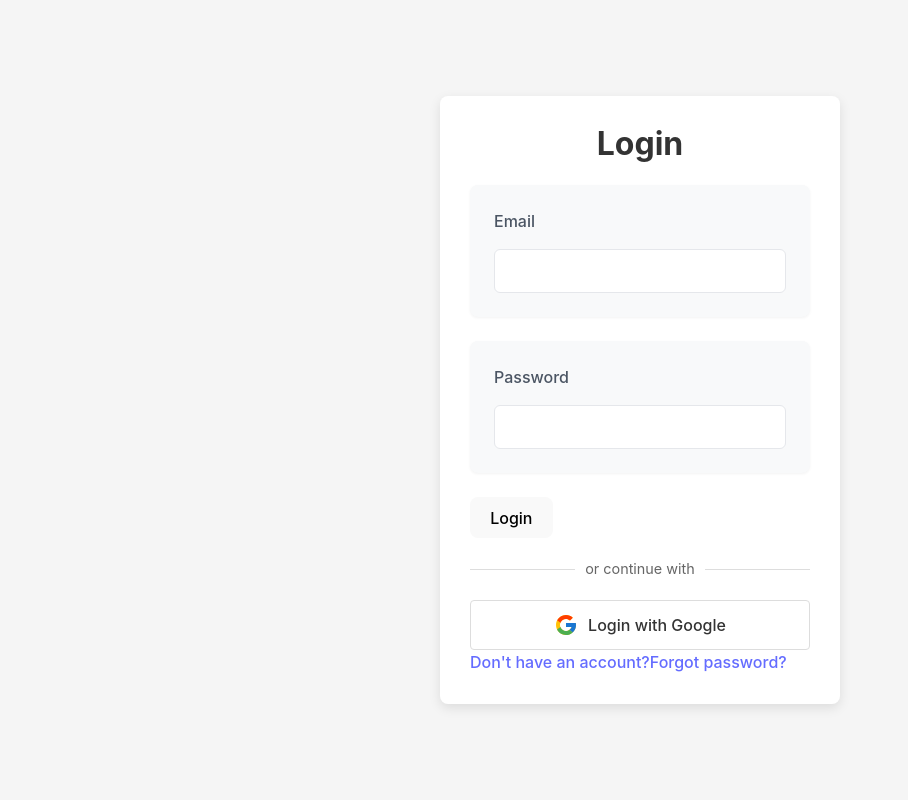
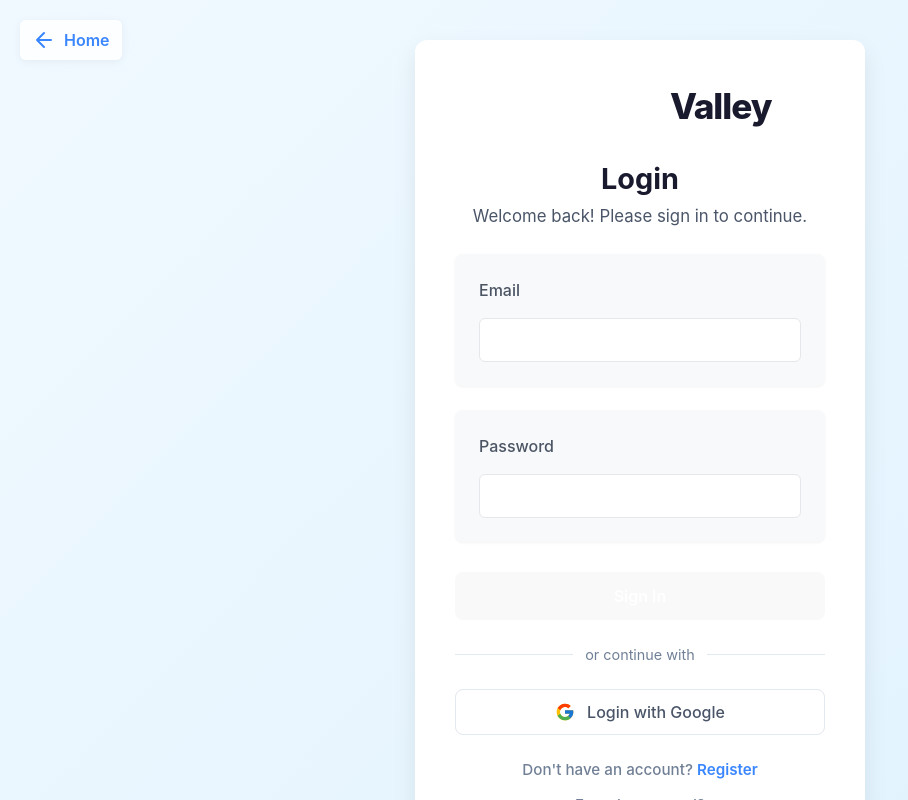
Before and after one commit to MrSiuuu/genesixx-valley, a React (Vite) app in the folder frontend/: page /login in a window 1280 px wide. Shown: the whole page, without its empty margins (0-908 px from the left). Built offline with nearby package versions, Linux system fonts and the light colour scheme; no server answers.

Commit message:
Login Page

```diff
--- a/frontend/src/pages/Login.jsx
+++ b/frontend/src/pages/Login.jsx
@@ -59,9 +59,26 @@ function Login() {
   };
 
   return (
+    <div className="auth-page">
+      <div className="auth-return-link">
+        <Link to="/" className="return-button">
+          <svg xmlns="http://www.w3.org/2000/svg" width="24" height="24" viewBox="0 0 24 24" fill="none" stroke="currentColor" strokeWidth="2" strokeLinecap="round" strokeLinejoin="round">
+            <path d="M19 12H5M12 19l-7-7 7-7"/>
+          </svg>
+          {t('common.home')}
+        </Link>
+      </div>
+
       <div className="auth-container">
         <div className="auth-card">
-        <h1>{t('auth.loginTitle')}</h1>
+          <div className="auth-logo">
+            <Link to="/">
+              <span className="logo-text"><span className="logo-gradient">Genesixx</span> Valley</span>
+            </Link>
+          </div>
+
+          <h1>{t('login.title')}</h1>
+          <p className="auth-description">{t('login.subtitle')}</p>
 
           {error && <div className="auth-error">{error}</div>}
 
@@ -71,6 +88,7 @@ function Login() {
               <input
                 type="email"
                 id="email"
+                className="form-control"
                 value={email}
                 onChange={(e) => setEmail(e.target.value)}
                 required
@@ -82,6 +100,7 @@ function Login() {
               <input
                 type="password"
                 id="password"
+                className="form-control"
                 value={password}
                 onChange={(e) => setPassword(e.target.value)}
                 required
@@ -93,7 +112,7 @@ function Login() {
               className="btn-auth"
               disabled={loading}
             >
-            {loading ? t('common.loading') : t('common.login')}
+              {loading ? t('common.loading') : t('login.submit')}
             </button>
           </form>
 
@@ -107,12 +126,12 @@ function Login() {
             disabled={loading}
           >
             <img src="/google-icon.svg" alt="Google" className="google-icon" />
-          {t('auth.loginWithGoogle')}
+            {t('login.googleLogin')}
           </button>
 
           <div className="auth-links">
             <Link to="/register" className="auth-link">
-            {t('auth.dontHaveAccount')}
+              {t('login.noAccount')} <span>{t('login.register')}</span>
             </Link>
             <Link to="/forgot-password" className="auth-link">
               {t('auth.forgotPassword')}
@@ -120,6 +139,7 @@ function Login() {
           </div>
         </div>
       </div>
+    </div>
   );
 }
 
--- a/frontend/src/pages/Register.jsx
+++ b/frontend/src/pages/Register.jsx
@@ -41,19 +41,60 @@ function Register() {
     }
   };
 
+  const handleGoogleRegister = async () => {
+    try {
+      setLoading(true);
+      setError(null);
+
+      const { error } = await supabase.auth.signInWithOAuth({
+        provider: 'google',
+        options: {
+          redirectTo: 'http://localhost:5173/dashboard'
+        }
+      });
+
+      if (error) throw error;
+
+      // La redirection est gérée par Supabase
+    } catch (error) {
+      console.error('Erreur de connexion avec Google:', error);
+      setError(error.message);
+    } finally {
+      setLoading(false);
+    }
+  };
+
   return (
+    <div className="auth-page">
+      <div className="auth-return-link">
+        <Link to="/" className="return-button">
+          <svg xmlns="http://www.w3.org/2000/svg" width="24" height="24" viewBox="0 0 24 24" fill="none" stroke="currentColor" strokeWidth="2" strokeLinecap="round" strokeLinejoin="round">
+            <path d="M19 12H5M12 19l-7-7 7-7"/>
+          </svg>
+          {t('common.home')}
+        </Link>
+      </div>
+
       <div className="auth-container">
         <div className="auth-card">
-        <h1>{t('auth.registerTitle')}</h1>
+          <div className="auth-logo">
+            <Link to="/">
+              <span className="logo-text"><span className="logo-gradient">Genesixx</span> Valley</span>
+            </Link>
+          </div>
+
+          <h1>{t('register.title')}</h1>
+          <p className="auth-description">{t('register.subtitle')}</p>
 
           {error && <div className="auth-error">{error}</div>}
 
           <form onSubmit={handleRegister} className="auth-form">
             <div className="form-group">
-            <label htmlFor="name">{t('common.name')}</label>
+              <label htmlFor="name">{t('register.name')}</label>
               <input
                 type="text"
                 id="name"
+                className="form-control"
                 value={name}
                 onChange={(e) => setName(e.target.value)}
                 required
@@ -65,6 +106,7 @@ function Register() {
               <input
                 type="email"
                 id="email"
+                className="form-control"
                 value={email}
                 onChange={(e) => setEmail(e.target.value)}
                 required
@@ -76,6 +118,7 @@ function Register() {
               <input
                 type="password"
                 id="password"
+                className="form-control"
                 value={password}
                 onChange={(e) => setPassword(e.target.value)}
                 required
@@ -87,14 +130,28 @@ function Register() {
               className="btn-auth"
               disabled={loading}
             >
-            {loading ? t('common.loading') : t('common.register')}
+              {loading ? t('common.loading') : t('register.submit')}
             </button>
           </form>
 
+          <div className="auth-divider">
+            <span>{t('auth.orContinueWith')}</span>
+          </div>
+
+          <button
+            onClick={handleGoogleRegister}
+            className="btn-google"
+            disabled={loading}
+          >
+            <img src="/google-icon.svg" alt="Google" className="google-icon" />
+            {t('register.googleRegister')}
+          </button>
+
           <div className="auth-links">
             <Link to="/login" className="auth-link">
-            {t('auth.alreadyHaveAccount')}
+              {t('register.hasAccount')} <span>{t('register.login')}</span>
             </Link>
+          </div>
         </div>
       </div>
     </div>
--- a/frontend/src/styles/auth.css
+++ b/frontend/src/styles/auth.css
@@ -1,26 +1,95 @@
-/* Styles pour les pages d'authentification */
+/* Styles for authentication pages */
+.auth-page {
+  font-family: "Inter", "Roboto", sans-serif;
+  min-height: 100vh;
+  position: relative;
+  width: 100%;
+  overflow-x: hidden;
+}
+
+.auth-return-link {
+  position: absolute;
+  top: 20px;
+  left: 20px;
+  z-index: 10;
+}
+
+.return-button {
+  display: flex;
+  align-items: center;
+  gap: 8px;
+  color: #3a86ff;
+  font-weight: 600;
+  text-decoration: none;
+  padding: 8px 12px;
+  border-radius: 6px;
+  transition: all 0.3s ease;
+  background-color: rgba(255, 255, 255, 0.9);
+  box-shadow: 0 2px 10px rgba(0, 0, 0, 0.05);
+}
+
+.return-button:hover {
+  background-color: #f0f9ff;
+  transform: translateY(-2px);
+}
+
 .auth-container {
   display: flex;
   justify-content: center;
   align-items: center;
   min-height: 100vh;
-  padding: 20px;
-  background-color: #f5f5f5;
+  padding: 40px 20px;
+  background: linear-gradient(135deg, #f0f9ff 0%, #e0f2fe 100%);
+  box-sizing: border-box;
 }
 
 .auth-card {
   width: 100%;
-  max-width: 400px;
-  padding: 30px;
+  max-width: 450px;
+  padding: 40px;
   background-color: white;
-  border-radius: 8px;
-  box-shadow: 0 4px 12px rgba(0, 0, 0, 0.1);
+  border-radius: 12px;
+  box-shadow: 0 10px 25px rgba(0, 0, 0, 0.08);
+  transition: all 0.3s ease;
+}
+
+.auth-logo {
+  text-align: center;
+  margin-bottom: 30px;
+}
+
+.logo-text {
+  font-size: 2.2rem;
+  font-weight: 800;
+  color: #1a1a2e;
+  letter-spacing: -0.03em;
+}
+
+.logo-gradient {
+  background: linear-gradient(135deg, #3a86ff 0%);
+  -webkit-background-clip: text;
+  background-clip: text;
+  -webkit-text-fill-color: transparent;
+  text-fill-color: transparent;
 }
 
 .auth-card h1 {
+  font-size: 1.8rem;
+  margin-bottom: 10px;
+  color: #1a1a2e;
+  text-align: center;
+  font-weight: 700;
+}
+
+.auth-description {
+  color: #4a5568;
   margin-bottom: 24px;
-  color: #333;
   text-align: center;
+  font-size: 1.05rem;
+}
+
+.auth-form {
+  margin-bottom: 20px;
 }
 
 .form-group {
@@ -31,137 +100,180 @@
   display: block;
   margin-bottom: 8px;
   font-weight: 500;
-  color: #555;
+  color: #2d3748;
 }
 
 .form-control {
   width: 100%;
-  padding: 10px 12px;
-  font-size: 16px;
-  border: 1px solid #ddd;
-  border-radius: 4px;
-  transition: border-color 0.2s;
+  padding: 12px 16px;
+  font-size: 1rem;
+  border: 1px solid #e2e8f0;
+  border-radius: 8px;
+  transition: all 0.2s;
+  box-sizing: border-box;
 }
 
 .form-control:focus {
-  border-color: #4a6cf7;
+  border-color: #3a86ff;
   outline: none;
+  box-shadow: 0 0 0 3px rgba(58, 134, 255, 0.2);
 }
 
-.btn {
+.btn-auth {
   display: block;
   width: 100%;
-  padding: 12px;
-  font-size: 16px;
-  font-weight: 500;
+  padding: 14px;
+  font-size: 1rem;
+  font-weight: 600;
   text-align: center;
   border: none;
-  border-radius: 4px;
+  border-radius: 8px;
+  background: linear-gradient(to right, #3a86ff);
+  color: white;
   cursor: pointer;
-  transition: background-color 0.2s;
+  transition: all 0.3s ease;
+  margin-top: 30px;
 }
 
-.btn-primary {
-  background-color: #4a6cf7;
-  color: white;
+.btn-auth:hover {
+  transform: translateY(-3px);
+  box-shadow: 0 7px 14px rgba(58, 134, 255, 0.3);
 }
 
-.btn-primary:hover {
-  background-color: #3a5ce5;
+.btn-auth:disabled {
+  background: #a0aec0;
+  cursor: not-allowed;
+  transform: none;
+  box-shadow: none;
 }
 
-.btn:disabled {
-  background-color: #a0a0a0;
-  cursor: not-allowed;
-}
-
-.error-message {
-  padding: 10px;
+.auth-error {
+  padding: 12px;
   margin-bottom: 20px;
-  color: #721c24;
-  background-color: #f8d7da;
-  border: 1px solid #f5c6cb;
-  border-radius: 4px;
-}
-
-.auth-link {
-  margin-top: 20px;
+  color: #e53e3e;
+  background-color: #fed7d7;
+  border-radius: 8px;
+  font-size: 0.95rem;
   text-align: center;
-}
-
-.auth-link a {
-  color: #4a6cf7;
-  text-decoration: none;
-}
-
-.auth-link a:hover {
-  text-decoration: underline;
-}
-
-.success-message {
-  background-color: #d1fae5;
-  color: #065f46;
-  padding: 12px;
-  border-radius: 4px;
-  margin-bottom: 16px;
-  text-align: center;
-}
-
-.text-center {
-  text-align: center;
-}
-
-.mt-4 {
-  margin-top: 1.5rem;
-}
-
-/* Styles pour le bouton Google */
-.btn-google {
-  display: flex;
-  align-items: center;
-  justify-content: center;
-  gap: 10px;
-  width: 100%;
-  padding: 12px;
-  background-color: white;
-  color: #333;
-  border: 1px solid #ddd;
-  border-radius: 4px;
-  font-size: 1rem;
-  cursor: pointer;
-  transition: background-color 0.2s;
-}
-
-.btn-google:hover {
-  background-color: #f5f5f5;
-}
-
-.google-icon {
-  width: 24px;
-  height: 24px;
 }
 
 .auth-divider {
   display: flex;
   align-items: center;
-  margin: 20px 0;
-  color: #666;
+  margin: 24px 0;
+  color: #718096;
 }
 
 .auth-divider::before,
 .auth-divider::after {
   content: "";
   flex: 1;
-  border-bottom: 1px solid #ddd;
+  border-bottom: 1px solid #e2e8f0;
 }
 
 .auth-divider span {
-  padding: 0 10px;
+  padding: 0 12px;
   font-size: 0.9rem;
 }
 
-.auth-description {
-  color: #6b7280;
-  margin-bottom: 24px;
+/* Google button styling */
+.btn-google {
+  display: flex;
+  align-items: center;
+  justify-content: center;
+  gap: 12px;
+  width: 100%;
+  padding: 12px;
+  background-color: white;
+  color: #4a5568;
+  border: 1px solid #e2e8f0;
+  border-radius: 8px;
+  font-size: 1rem;
+  font-weight: 500;
+  cursor: pointer;
+  transition: all 0.3s ease;
+}
+
+.btn-google:hover {
+  background-color: #f7fafc;
+  border-color: #cbd5e0;
+  transform: translateY(-2px);
+}
+
+.google-icon {
+  width: 20px;
+  height: 20px;
+}
+
+.auth-links {
+  margin-top: 24px;
+  display: flex;
+  flex-direction: column;
+  gap: 12px;
   text-align: center;
 }
+
+.auth-link {
+  color: #718096;
+  text-decoration: none;
+  font-size: 0.95rem;
+  transition: color 0.2s;
+}
+
+.auth-link:hover {
+  color: #3a86ff;
+}
+
+.auth-link span {
+  color: #3a86ff;
+  font-weight: 600;
+}
+
+/* Fix for Safari and older browsers */
+@supports not (background-clip: text) {
+  .logo-gradient {
+    background: none;
+    -webkit-text-fill-color: #3a86ff;
+    color: #3a86ff;
+  }
+}
+
+/* Responsive styles */
+@media (max-width: 576px) {
+  .auth-card {
+    padding: 25px;
+  }
+
+  .logo-text {
+    font-size: 1.8rem;
+  }
+
+  .auth-card h1 {
+    font-size: 1.5rem;
+  }
+
+  .auth-description {
+    font-size: 0.95rem;
+  }
+
+  .form-control {
+    padding: 10px 14px;
+  }
+
+  .btn-auth {
+    padding: 12px;
+  }
+}
+
+@media (max-width: 360px) {
+  .auth-return-link {
+    position: relative;
+    top: 10px;
+    left: 10px;
+    margin-bottom: 10px;
+  }
+
+  .auth-container {
+    padding-top: 0;
+  }
+}
```
Lines whose indentation alone changed are shown as unchanged.
